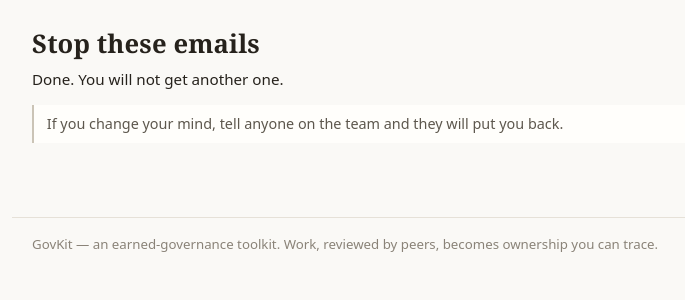
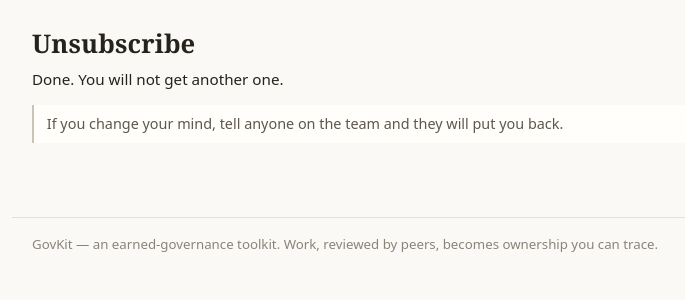
Before and after one commit to Cooperation-org/govkit, a Django app: template templates/comms/unsubscribe.html in a window 1280 px wide. Shown: the part 47-347 px from the top of the page, without its empty margins (132-817 px from the left). Run offline with Django 5.2, Linux system fonts and the light colour scheme; the template is opened without the code that fills it: most values are stand-ins (such as "Sample title", 1, 10 or a date in 2020); parts of the project's set-up code (start-up, migrations or seed data) failed here and were passed over.

Commit message:
comms: the link says Unsubscribe
The standard word. People look for it (golda).

Co-Authored-By: Claude Opus 5 (1M context) <noreply@anthropic.com>
Claude-Session: https://claude.ai/code/session_0129Em2aP5JdZEvtWYXAXDk5

```diff
--- a/apps/comms/services.py
+++ b/apps/comms/services.py
@@ -838,7 +838,7 @@ def html_body(edition: Edition, audience: str, subject: str) -> str:
     if stop:
         out.append(
             f'<p style="{_STOP}">'
-            f'<a href="{escape(stop)}" style="{_STOP}">Stop getting these</a></p>'
+            f'<a href="{escape(stop)}" style="{_STOP}">Unsubscribe</a></p>'
         )
     out.append("</div>")
     return "".join(out)
@@ -876,5 +876,5 @@ def plain_text(edition: Edition, audience: str, subject: str) -> str:
         lines.append("")
     stop = stop_url(edition.org_slug, audience)
     if stop:
-        lines.append(f"Stop getting these: {stop}")
+        lines.append(f"Unsubscribe: {stop}")
     return "\n".join(lines).strip() + "\n"
--- a/templates/comms/unsubscribe.html
+++ b/templates/comms/unsubscribe.html
@@ -1,7 +1,7 @@
 {% extends "base.html" %}
-{% block title %}Stop these emails — {{ org_name }}{% endblock %}
+{% block title %}Unsubscribe — {{ org_name }}{% endblock %}
 {% block content %}
-  <h1>Stop these emails</h1>
+  <h1>Unsubscribe</h1>
   {% if done %}
     <p>Done. You will not get another one.</p>
     <p class="gk-note">If you change your mind, tell anyone on the team and they
@@ -12,7 +12,7 @@
       {% csrf_token %}
       <input type="email" name="email" required autofocus aria-label="Your email address"
              placeholder="you@example.com">
-      <button class="gk-btn-primary">Stop</button>
+      <button class="gk-btn-primary">Unsubscribe</button>
     </form>
   {% endif %}
 {% endblock %}
```
